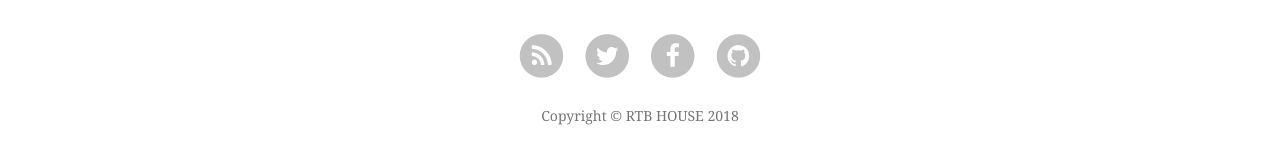
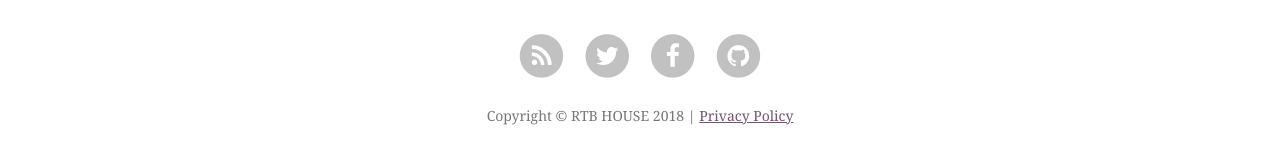
Before and after one commit to RTBHOUSE/techblog, a Jekyll site: the page built from index.html, in a window 1280 px wide and 900 px high, scrolled down 1685 px. Shown: the part 709-873 px from the top of the window. Built offline with Jekyll 4.4.1, drawn with Linux system fonts in a browser that asks for light colours; nearby versions of some CDN libraries; the list of posts is cut into pages by our own code; comment, search, counter and statistics services are not loaded; part of the change alters nothing that is shown.

Commit message:
Add cookie message

```diff
--- /dev/null
+++ b/_includes/cookies.html
@@ -0,0 +1,20 @@
+<link rel="stylesheet" type="text/css" href="//cdnjs.cloudflare.com/ajax/libs/cookieconsent2/3.0.3/cookieconsent.min.css" />
+<script src="//cdnjs.cloudflare.com/ajax/libs/cookieconsent2/3.0.3/cookieconsent.min.js"></script>
+<script>
+window.addEventListener("load", function(){
+window.cookieconsent.initialise({
+  "palette": {
+    "popup": {
+      "background": "#f63440"
+    },
+    "button": {
+      "background": "#53284f"
+    }
+  },
+  "theme": "classic",
+  "position": "bottom-right",
+  "content": {
+    "href": "https://www.rtbhouse.com/privacy/"
+  }
+})});
+</script>
--- a/_includes/footer.html
+++ b/_includes/footer.html
@@ -43,7 +43,7 @@
 					</li>
 					{% endif %}
 				</ul>
-                <p class="copyright text-muted">Copyright &copy; {{ site.copyright_name }} {{ site.time | date: '%Y' }}</p>
+                <p class="copyright text-muted">Copyright &copy; {{ site.copyright_name }} {{ site.time | date: '%Y' }} | <a href="https://www.rtbhouse.com/privacy/">Privacy Policy</a></p>
 			</div>
 		</div>
 	</div>
@@ -79,3 +79,5 @@
 <script src="{{ "/js/scripts.js " | prepend: site.baseurl }}"></script>
 
 {% include analytics.html %}
+
+{% include cookies.html %}
```
